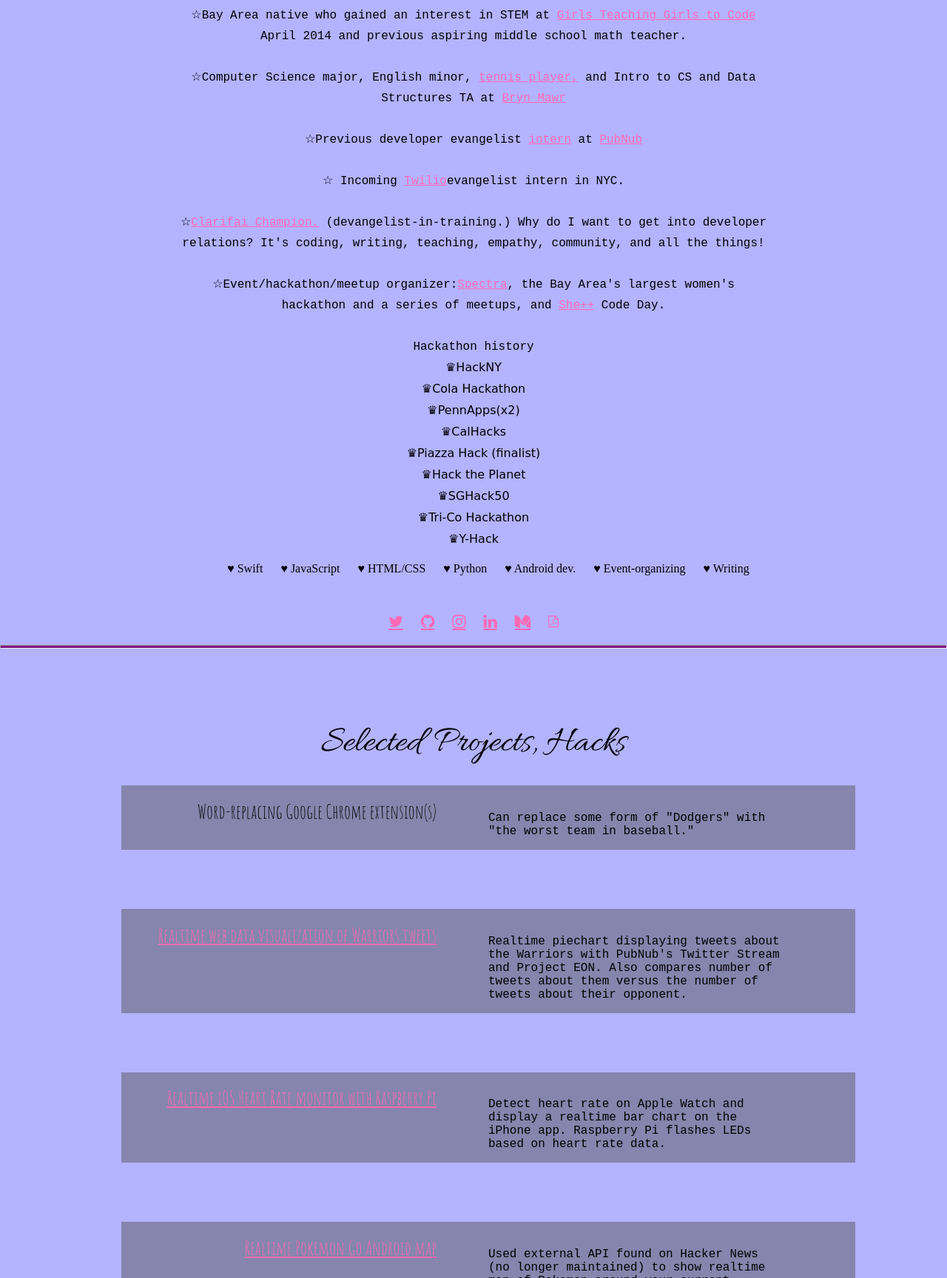
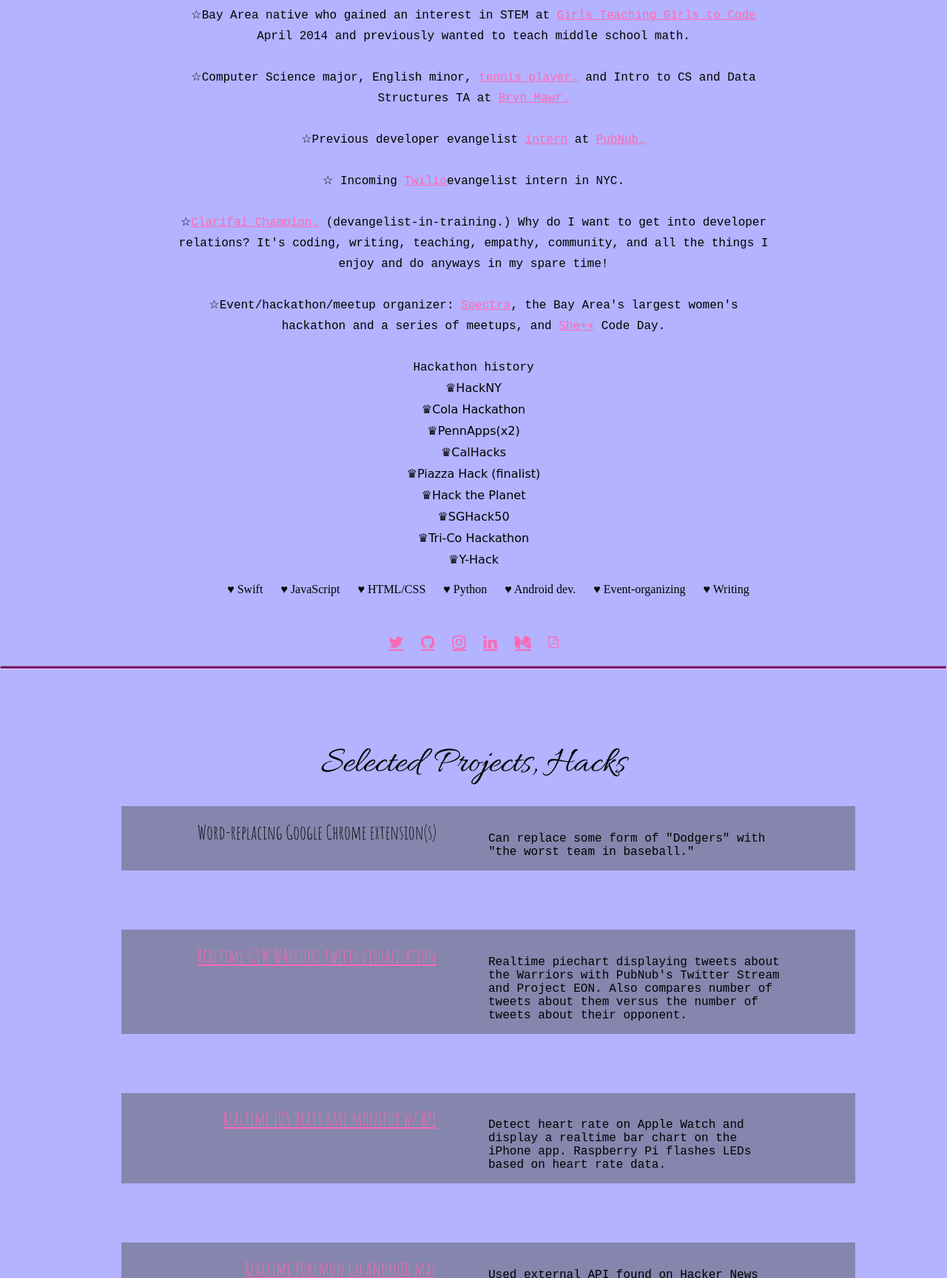
Before and after one commit to elizabethsiegle/elizabethsiegle.github.io, a plain HTML site: page index.html in a window 1280 px wide. Shown: the part 640-2368 px from the top of the page at 74% size. Drawn offline with nearby package versions, Linux system fonts and the light colour scheme; a web font is replaced by a local one.

Commit message:
if you use vim check the page in browser noob

```diff
--- a/index.html
+++ b/index.html
@@ -54,18 +54,18 @@
       <h1 class="hello_world">Hello, World!</h1>
       <p class="about__description">
         I'm a </br>
-        &#9734;Bay Area native who gained an interest in STEM at <a href = "http://www.girlsteachinggirlstocode.org/"> Girls Teaching Girls to Code</a> April 2014 and previous aspiring middle school math teacher.</br></br>
+        &#9734;Bay Area native who gained an interest in STEM at <a href = "http://www.girlsteachinggirlstocode.org/"> Girls Teaching Girls to Code</a> April 2014 and previously wanted to teach middle school math.</br></br>
 
-         &#9734;Computer Science major, English minor, <a href = "http://athletics.brynmawr.edu/sports/wten/index">tennis player,</a> and Intro to CS and Data Structures TA at <a href = "http://brynmawr.edu">Bryn Mawr</a> </br></br>
+         &#9734;Computer Science major, English minor, <a href = "http://athletics.brynmawr.edu/sports/wten/index">tennis player,</a> and Intro to CS and Data Structures TA at <a href = "http://brynmawr.edu">Bryn Mawr.</a> </br></br>
 
-        &#9734;Previous developer evangelist <a href = "https://www.pubnub.com/blog/2016-08-25-what-its-like-to-intern-at-pubnub/" target="_blank">intern</a> at <a href = "http://pubnub.com" target="_blank">PubNub</a>
+        &#9734;Previous developer evangelist <a href = "https://www.pubnub.com/blog/2016-08-25-what-its-like-to-intern-at-pubnub/" target="_blank">intern</a> at <a href = "http://pubnub.com" target="_blank">PubNub.</a>
         </br> </br>
         &#9734; Incoming <a href = "http://twilio.com" target="_blank">Twilio</a>evangelist intern in NYC.
       </br></br>
 
-        &#9734;<a href = "http://blog.clarifai.com/clarifai-champions-round-2-meet-our-newest-future-developer-evangelists/#.V9HcBZMrLVp" target="_blank"><span id="image">Clarifai Champion</span>.</a> (devangelist-in-training.) Why do I want to get into developer relations? It's coding, writing, teaching, empathy, community, and all the things!<!-- <div id = "clarifaiChampsPic"> --><!-- <div id = "hover"><img id = "clarifaiChampsPic" src = "images/clarifaichamps.jpg" /></div> --><!-- </div> --> </br></br>
+        &#9734;<a href = "http://blog.clarifai.com/clarifai-champions-round-2-meet-our-newest-future-developer-evangelists/#.V9HcBZMrLVp" target="_blank"><span id="image">Clarifai Champion</span>.</a> (devangelist-in-training.) Why do I want to get into developer relations? It's coding, writing, teaching, empathy, community, and all the things I enjoy and do anyways in my spare time!<!-- <div id = "clarifaiChampsPic"> --><!-- <div id = "hover"><img id = "clarifaiChampsPic" src = "images/clarifaichamps.jpg" /></div> --><!-- </div> --> </br></br>
 
-        &#9734;Event/hackathon/meetup organizer:<a href = "http://sospectra.com" target="_blank">Spectra</a>, the Bay Area's largest women's hackathon and a series of meetups, and <a href = "https://sheplusplus.org" target="_blank">She++</a> Code Day.</br></br>
+        &#9734;Event/hackathon/meetup organizer: <a href = "http://sospectra.com" target="_blank">Spectra</a>, the Bay Area's largest women's hackathon and a series of meetups, and <a href = "https://sheplusplus.org" target="_blank">She++</a> Code Day.</br></br>
         <!-- <div id = "clarifaiChampsHoverPicDiv"></div> -->
 
         Hackathon history</br>
@@ -120,12 +120,12 @@
            <div class="project__desc"><p class="project__info--desc">Can replace some form of "Dodgers" with "the worst team in baseball."</div>
         </li>
         <li class="project">
-          <div class="project__title"><a href = "https://github.com/pubnub/warriorsDataEon" target = "_blank">Realtime web data visualization of Warriors tweets</a></br></div>
+          <div class="project__title"><a href = "https://github.com/pubnub/warriorsDataEon" target = "_blank">Realtime GSW Warriors tweets visualization</a></br></div>
            <div class="project__desc"><p class="project__info--desc">Realtime piechart displaying tweets about the Warriors with PubNub's Twitter Stream and Project EON. Also compares number of tweets about them versus the number of tweets about their opponent.</div>
         </li>
 
         <li class="project">
-          <div class="project__title"><a href = "https://github.com/pubnub/swift-apple-watch-heart-rate-pubnub-eon" target = "_blank">Realtime iOS Heart Rate monitor with Raspberry Pi</a></br></div>
+          <div class="project__title"><a href = "https://github.com/pubnub/swift-apple-watch-heart-rate-pubnub-eon" target = "_blank">Realtime iOS Heart Rate monitor w/ RPi</a></br></div>
           <div class="project__desc"><p class="project__info--desc">Detect heart rate on Apple Watch and display a realtime bar chart on the iPhone app. Raspberry Pi flashes LEDs based on heart rate data.</div>
         </li>
 
```
